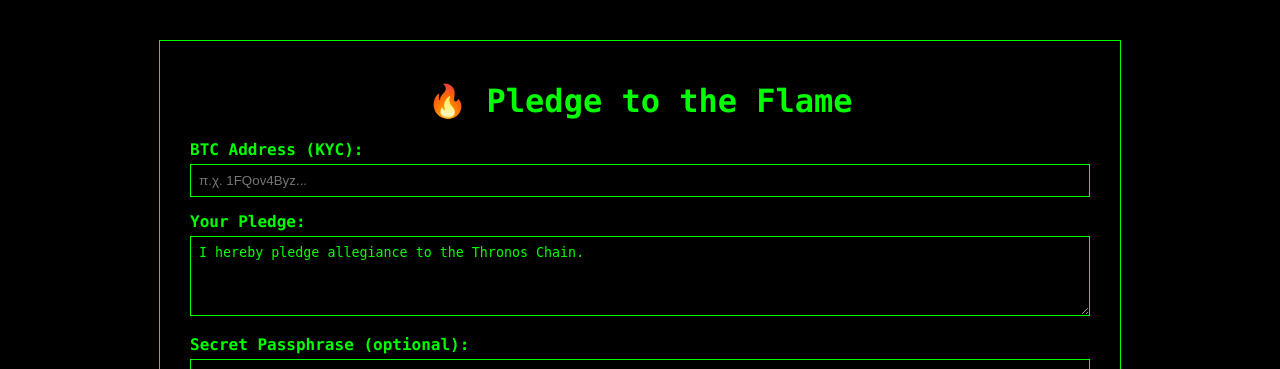
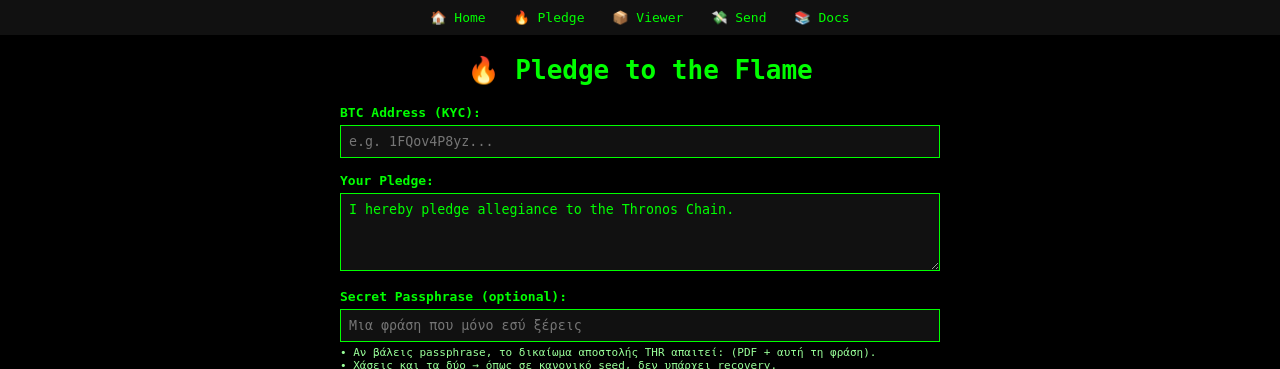
Before and after one commit to Tsipchain/thronos-V2, a Flask app: page /pledge in a window 1280 px wide. Shown: the top 369 px of the page. Run offline with Flask 2, Linux system fonts and the light colour scheme.

Commit message:
Update pledge_form.html

```diff
--- a/thronosChain-main/templates/pledge_form.html
+++ b/thronosChain-main/templates/pledge_form.html
@@ -1,210 +1,227 @@
 <!DOCTYPE html>
 <html lang="en">
 <head>
-  <meta charset="UTF-8" />
-  <title>🔥 Pledge to the Flame – Thronos</title>
-  <meta name="viewport" content="width=device-width, initial-scale=1" />
+  <meta charset="UTF-8">
+  <title>🔥 Thronos Pledge System</title>
   <style>
     body {
-      background: #000;
+      background-color: #000;
       color: #0f0;
-      font-family: Consolas, "Courier New", monospace;
+      font-family: monospace;
+      text-align: center;
+      margin: 0;
+      padding: 0;
     }
-    a { color: #0f0; }
-    .container {
-      max-width: 900px;
-      margin: 40px auto;
-      border: 1px solid #0f0;
-      padding: 20px 30px 40px;
+    nav {
+      background: #111;
+      padding: 10px;
+    }
+    nav a {
+      color: #0f0;
+      margin: 0 10px;
+      text-decoration: none;
     }
     h1 {
-      text-align: center;
-      margin-bottom: 20px;
+      margin-top: 20px;
+    }
+    form {
+      margin: 20px auto;
+      width: 80%;
+      max-width: 600px;
+      text-align: left;
     }
     label {
       display: block;
       margin-top: 15px;
-      margin-bottom: 5px;
       font-weight: bold;
     }
-    input[type="text"],
-    textarea {
+    input, textarea {
       width: 100%;
-      background: #000;
+      padding: 8px;
+      margin-top: 5px;
+      background-color: #111;
       color: #0f0;
       border: 1px solid #0f0;
-      padding: 8px;
       box-sizing: border-box;
+      font-family: monospace;
     }
-    textarea {
-      min-height: 80px;
-      resize: vertical;
+    textarea { resize: vertical; }
+    #btc-instructions {
+      margin: 20px auto;
+      padding: 15px;
+      border: 1px dashed #0f0;
+      text-align: center;
     }
-    .btn {
-      margin-top: 20px;
-      background: #0f0;
+    #btc-instructions img {
+      cursor: pointer;
+      margin-top: 10px;
+    }
+    button {
+      display: block;
+      margin: 20px auto;
+      padding: 10px 20px;
+      background-color: #0f0;
       color: #000;
       border: none;
-      padding: 8px 16px;
+      font-weight: bold;
       cursor: pointer;
-      font-weight: bold;
     }
-    .btn:disabled {
-      opacity: 0.5;
-      cursor: not-allowed;
+    #result {
+      width: 80%;
+      max-width: 600px;
+      margin: 20px auto;
+      padding: 15px;
+      background: #111;
+      border: 1px solid #0f0;
+      text-align: left;
+      white-space: pre-wrap;
     }
-    .panel {
-      margin-top: 25px;
-      border: 1px dashed #0f0;
-      padding: 10px 15px;
-      font-size: 13px;
-      white-space: pre-wrap;
-      word-wrap: break-word;
+    #result.error { border-color: #f00; color: #f00; }
+    #result.success { border-color: #0f0; color: #0f0; }
+    a.pdf-link {
+      color: #0f0;
+      text-decoration: underline;
     }
     .small-note {
       font-size: 11px;
       color: #9f9;
       margin-top: 4px;
     }
-    .qr-box {
-      text-align: center;
-      margin-top: 25px;
-      padding: 15px;
-      border: 1px dashed #0f0;
-    }
-    .link-btn {
-      display: inline-block;
-      margin-top: 10px;
-      padding: 6px 10px;
-      background: #000;
-      border: 1px solid #0f0;
-      text-decoration: none;
-      font-size: 13px;
+    code {
+      background:#020;
+      padding:2px 4px;
     }
   </style>
 </head>
 <body>
-  <div class="container">
+
+  <nav>
+    <a href="/">🏠 Home</a>
+    <a href="/pledge">🔥 Pledge</a>
+    <a href="/viewer">📦 Viewer</a>
+    <a href="/send">💸 Send</a>
+    <a href="/docs">📚 Docs</a>
+  </nav>
+
   <h1>🔥 Pledge to the Flame</h1>
 
+  <form id="pledgeForm">
     <label for="btc_address">BTC Address (KYC):</label>
-    <input id="btc_address" type="text" placeholder="π.χ. 1FQov4Byz..." />
+    <input type="text" id="btc_address" placeholder="e.g. 1FQov4P8yz..." required>
 
     <label for="pledge_text">Your Pledge:</label>
-    <textarea id="pledge_text">I hereby pledge allegiance to the Thronos Chain.</textarea>
+    <textarea id="pledge_text" rows="4">I hereby pledge allegiance to the Thronos Chain.</textarea>
 
     <label for="user_passphrase">Secret Passphrase (optional):</label>
-    <input id="user_passphrase" type="text" placeholder="Μια φράση που μόνο εσύ ξέρεις" />
+    <input type="text" id="user_passphrase" placeholder="Μια φράση που μόνο εσύ ξέρεις">
     <div class="small-note">
-      • Αν βάλεις passphrase, το δικαίωμα αποστολής THR απαιτεί: (PDF + αυτή τη φράση).<br/>
-      • Χάσεις και τα δύο → όπως σε πραγματικό seed, δεν υπάρχει recovery.
+      • Αν βάλεις passphrase, το δικαίωμα αποστολής THR απαιτεί: (PDF + αυτή τη φράση).<br>
+      • Χάσεις και τα δύο → όπως σε κανονικό seed, δεν υπάρχει recovery.
     </div>
 
-    <div class="qr-box">
-      <div>Send a minimum BTC fee to:</div>
-      <div id="btc_receiver">1QFeDPwEF8yEgPEfP79hpc8pHytXMz9oEQ</div>
-      <img src="/static/btc_pledge_qr.png" alt="BTC pledge QR" style="margin-top:10px;" />
+    <div id="btc-instructions">
+      <p>Send a minimum BTC fee to:</p>
+      <p><strong>1QFeDPwEF8yEgPEfP79hpc8pHytXMz9oEQ</strong></p>
+      <img
+        src="https://api.qrserver.com/v1/create-qr-code/?size=150x150&data=bitcoin:1QFeDPwEF8yEgPEfP79hpc8pHytXMz9oEQ"
+        alt="QR Code" title="Click to copy address">
+      <p style="font-size:12px;">(Click QR to copy address)</p>
     </div>
 
-    <button id="btn_submit" class="btn">Submit Pledge</button>
+    <button type="submit">Submit Pledge</button>
+  </form>
 
-    <div id="result_panel" class="panel" style="display:none;"></div>
-  </div>
+  <div id="result"></div>
 
   <script>
-    async function submitPledge() {
-      const btn         = document.getElementById("btn_submit");
+    // copy-on-click for QR
+    document.querySelector("#btc-instructions img")
+      .addEventListener("click", () => {
+        navigator.clipboard.writeText("1QFeDPwEF8yEgPEfP79hpc8pHytXMz9oEQ");
+        alert("📋 BTC address copied to clipboard");
+      });
+
+    // handle form submit
+    document.getElementById("pledgeForm").addEventListener("submit", async e => {
+      e.preventDefault();
+      const resultDiv = document.getElementById("result");
+      resultDiv.className = "";
+      resultDiv.textContent = "⏳ Processing...";
+
       const btcAddress  = document.getElementById("btc_address").value.trim();
       const pledgeText  = document.getElementById("pledge_text").value.trim();
       const passphrase  = document.getElementById("user_passphrase").value.trim();
-      const resultPanel = document.getElementById("result_panel");
 
-      if (!btcAddress) {
-        alert("Δώσε BTC address.");
-        return;
-      }
-
-      btn.disabled = true;
-      resultPanel.style.display = "block";
-      resultPanel.textContent = "Submitting pledge…";
-
-      try {
       const payload = {
         btc_address: btcAddress,
-          pledge_text: pledgeText,
+        pledge_text: pledgeText
       };
       if (passphrase) {
         payload.user_passphrase = passphrase;
       }
 
-        const resp = await fetch("/pledge_submit", {
+      try {
+        const res = await fetch("/pledge_submit", {
           method: "POST",
           headers: { "Content-Type": "application/json" },
-          body: JSON.stringify(payload),
+          body: JSON.stringify(payload)
         });
+        const data = await res.json();
+        if (!res.ok) throw new Error(data.message || data.error || res.statusText);
 
-        const data = await resp.json();
-
-        if (!resp.ok) {
-          resultPanel.textContent = "Error: " + (data.error || "unknown");
-          btn.disabled = false;
+        // PENDING (δεν έχει βρεθεί ακόμη BTC tx)
+        if (data.status === "pending") {
+          resultDiv.classList.add("success");
+          resultDiv.innerHTML =
+            "<strong>⌛ Waiting for BTC payment…</strong><br><br>" +
+            "Address: <code>" + btcAddress + "</code><br><br>" +
+            "Explorer txns:<br>" +
+            "<pre style='white-space:pre-wrap;'>" +
+            JSON.stringify(data.txns || [], null, 2) +
+            "</pre>";
           return;
         }
 
-        if (data.status === "pending") {
-          resultPanel.textContent =
-            "Status: PENDING\n\n" +
-            "Waiting for BTC payment from: " + btcAddress +
-            "\n\nTransactions:\n" + JSON.stringify(data.txns || [], null, 2);
-          btn.disabled = false;
-          return;
-        }
+        // VERIFIED ή ALREADY_VERIFIED
+        resultDiv.classList.add("success");
 
-        if (data.status === "already_verified" || data.status === "verified") {
-          let txt = "";
-          txt += "Status: " + data.status.toUpperCase() + "\n\n";
-          txt += "THR Address: " + (data.thr_address || "") + "\n";
-          txt += "Pledge Hash: " + (data.pledge_hash || "") + "\n";
+        let html = "";
+        html += `<strong>✅ ${
+          data.status === "already_verified" ? "Already Verified" : "Pledge Accepted!"
+        }</strong><br><br>`;
 
+        html += `THR Address: <code>${data.thr_address || ""}</code><br>`;
+        html += `Pledge Hash: <code>${data.pledge_hash || ""}</code><br><br>`;
+
+        // δείχνουμε send_secret ΜΟΝΟ αν δόθηκε από το API (πρώτη φορά)
         if (data.send_secret) {
-            txt += "\n=== SEND SECRET (auth_secret) ===\n";
-            txt += data.send_secret + "\n";
-            txt += "⚠ Κράτα το αυτό ΚΡΥΦΟ. Θα το χρειαστείς στο /send ως auth_secret.\n";
-            if (data.has_passphrase) {
-              txt += "\n(Μπορείς να το ξαναβγάλεις αργότερα από το PDF + τη φράση σου.)\n";
-            } else {
-              txt += "\n(Αν το χάσεις, recovery γίνεται ΜΟΝΟ με το PDF – όταν βγάλουμε decoder.)\n";
-            }
-          } else {
-            txt += "\n(Δεν επιστρέφεται send_secret – μάλλον ήταν ήδη verified.)\n";
+          html += `<strong>🔐 Send Secret (auth_secret):</strong><br>`;
+          html += `<code>${data.send_secret}</code><br>`;
+          html += `<span class="small-note">
+            • Αυτό είναι το auth_secret που θα βάζεις στη σελίδα <a href="/send">Send THR</a>.<br>
+            • ΜΗΝ το δείχνεις σε κανέναν. Αν χαθεί, recovery γίνεται μόνο μέσω PDF + (προαιρετικής) φράσης.
+          </span><br><br>`;
         }
 
         if (data.pdf_filename) {
-            const pdfUrl = "/contracts/" + data.pdf_filename;
-            txt += "\nDownload Contract PDF:\n" + pdfUrl + "\n";
-
-            resultPanel.innerHTML =
-              txt.replace(/&/g, "&amp;").replace(/</g, "&lt;").replace(/\n/g, "<br/>") +
-              '<br/><br/><a class="link-btn" href="' + pdfUrl + '" target="_blank">Download Contract PDF</a>' +
-              '<br/><a class="link-btn" href="/wallet?thr=' + (data.thr_address || "") + '">Go to Wallet</a>';
-          } else {
-            resultPanel.innerHTML = txt.replace(/&/g, "&amp;").replace(/</g, "&lt;").replace(/\n/g, "<br/>");
+          html += `📄 <a class="pdf-link" href="/contracts/${data.pdf_filename}" target="_blank">
+            Download Contract PDF
+          </a><br><br>`;
         }
 
-          btn.disabled = false;
-          return;
+        if (data.thr_address) {
+          html += `🚀 <a href="/wallet/${data.thr_address}">
+            Go to Wallet &amp; Download CGMiner Kit
+          </a>`;
         }
 
-        resultPanel.textContent = "Unexpected response:\n" + JSON.stringify(data, null, 2);
+        resultDiv.innerHTML = html;
       } catch (err) {
-        console.error(err);
-        resultPanel.textContent = "Client error: " + err;
-      } finally {
-        btn.disabled = false;
+        resultDiv.classList.add("error");
+        resultDiv.innerHTML = `<strong>❌ Error:</strong> ${err.message}`;
       }
-    }
+    });
+  </script>
 
-    document.getElementById("btn_submit").addEventListener("click", submitPledge);
-  </script>
 </body>
 </html>
```
Lines whose indentation alone changed are shown as unchanged.
